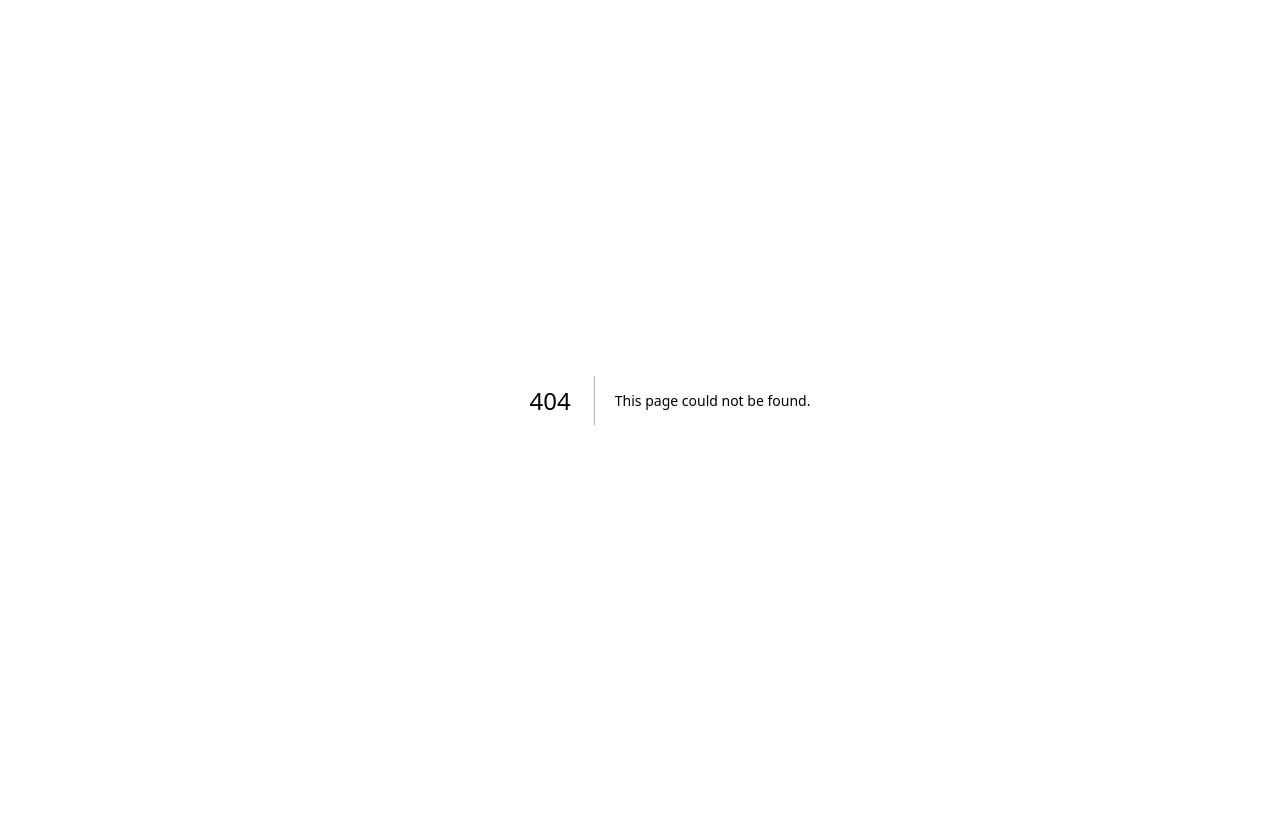
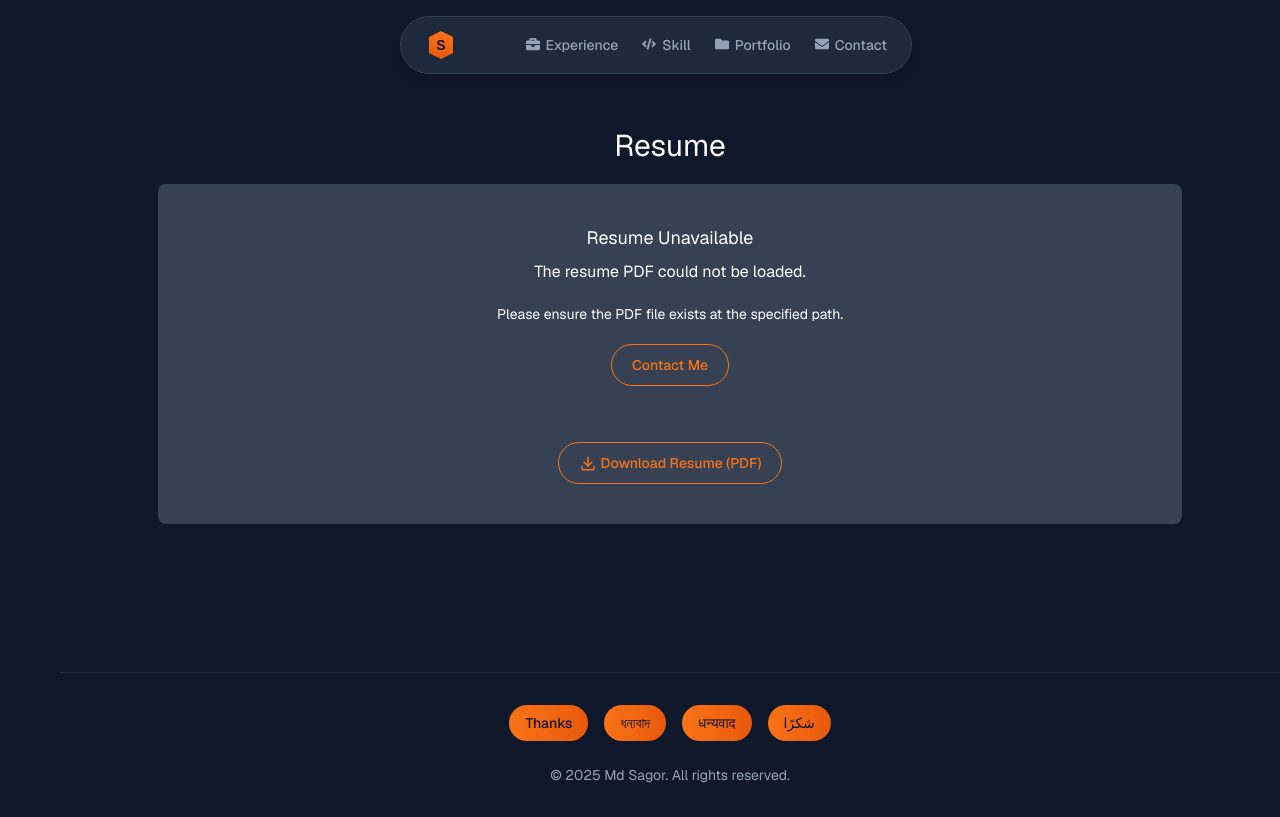
Before and after one commit to Sagor8204/My-Portfolio, a Next.js app: page /resume in a window 1280 px wide. Before the commit this address had no page. Built offline with nearby package versions, Linux system fonts and the light colour scheme.

Commit message:
change something overall project

```diff
--- a/src/app/components/Contact.js
+++ b/src/app/components/Contact.js
@@ -28,7 +28,7 @@ export default function Contact() {
 
   return (
     <section id="contact" className="py-20 px-4">
-      <div className="max-w-7xl mx-auto">
+      <div className="mx-auto">
         <motion.div
           className="text-center mb-16"
           initial={{ opacity: 0, y: 20 }}
@@ -98,7 +98,7 @@ export default function Contact() {
 
               <button
                 type="submit"
-                className="w-full py-3 bg-gradient-to-r from-[#f97316] to-[#ea580c] rounded-lg font-bold text-[#0f172a] hover:opacity-90 transition-opacity"
+                className="w-full py-3 bg-linear-to-r from-[#f97316] to-[#ea580c] rounded-lg font-bold text-[#0f172a] hover:opacity-90 transition-opacity"
               >
                 Message Me
               </button>
@@ -119,7 +119,7 @@ export default function Contact() {
               <div className="space-y-6">
                 <div>
                   <h4 className="text-[#f97316] font-medium mb-2">Email</h4>
-                  <p className="text-[#f8fafc]">gausalmunirtushar@example.com</p>
+                  <p className="text-[#f8fafc]">sagormiah8204@gmail.com</p>
                 </div>
 
                 <div>
--- a/src/app/components/Experience.js
+++ b/src/app/components/Experience.js
@@ -6,7 +6,7 @@ import { experience } from "../../../lib/data";
 export default function Experience() {
   return (
     <section id="experience" className="py-20 px-4">
-      <div className="max-w-7xl mx-auto">
+      <div className="mx-auto">
         <motion.div
           className="text-center mb-16"
           initial={{ opacity: 0, y: 20 }}
--- a/src/app/components/Footer.js
+++ b/src/app/components/Footer.js
@@ -13,14 +13,14 @@ export default function Footer() {
   const currentYear = new Date().getFullYear();
 
   return (
-    <footer className="bg-[#0f172a] py-12 px-4 border-t border-slate-800">
+    <footer className="bg-[#0f172a] py-8 px-4 border-t border-slate-800">
       <div className="max-w-7xl mx-auto">
         {/* Multilingual Thanks Buttons */}
-        <div className="flex flex-wrap justify-center gap-4 mb-8">
+        <div className="flex flex-wrap justify-center gap-4 mb-6">
           {thanksInLanguages.map((item, index) => (
             <motion.button
               key={index}
-              className="px-4 py-2 bg-gradient-to-r from-[#f97316] to-[#ea580c] rounded-full text-[#0f172a] font-medium hover:opacity-90 transition-opacity"
+              className="px-4 py-2 bg-linear-to-r from-[#f97316] to-[#ea580c] rounded-full text-[#0f172a] text-sm font-medium hover:opacity-90 transition-opacity"
               whileHover={{ scale: 1.05 }}
               whileTap={{ scale: 0.95 }}
             >
@@ -30,7 +30,7 @@ export default function Footer() {
         </div>
 
         {/* Copyright Notice */}
-        <div className="text-center text-[#94a3b8]">
+        <div className="text-center text-[#94a3b8] text-sm">
           <p>&copy; {currentYear} Md Sagor. All rights reserved.</p>
         </div>
       </div>
--- a/src/app/components/Hero.js
+++ b/src/app/components/Hero.js
@@ -4,6 +4,7 @@ import { motion } from "framer-motion";
 import { profile } from "../../../lib/data";
 import { FaReact, FaNodeJs, FaAws, FaDatabase, FaJava, FaFigma } from "react-icons/fa";
 import { SiTypescript, SiNextdotjs } from "react-icons/si";
+import Link from "next/link";
 
 const floatingIcons = [
   { icon: <FaReact size={30} className="text-[#f97316]" />, delay: 0 },
@@ -18,8 +19,8 @@ const floatingIcons = [
 
 export default function Hero() {
   return (
-    <section id="hero" className="py-20 px-4">
-      <div className="max-w-7xl mx-auto">
+    <section id="hero" className="py-20 mt-12 px-4">
+      <div className="mx-auto">
         <div className="grid grid-cols-1 lg:grid-cols-2 gap-16 items-center">
           {/* Left Column - Text Content */}
           <motion.div
@@ -70,12 +71,12 @@ export default function Hero() {
               animate={{ opacity: 1, y: 0 }}
               transition={{ duration: 0.5, delay: 0.6 }}
             >
-              <button className="px-8 py-3 bg-linear-to-r from-[#f97316] to-[#ea580c] rounded-full font-medium text-[#0f172a] hover:opacity-90 transition-opacity">
+              <Link href="/resume" className="px-8 py-3 bg-linear-to-r from-[#f97316] to-[#ea580c] rounded-full font-medium text-[#0f172a] hover:opacity-90 transition-opacity">
                 Resume / CV
-              </button>
-              <button className="px-8 py-3 border border-[#f97316] rounded-full font-medium text-[#f97316] hover:bg-[#f97316] hover:text-[#0f172a] transition-colors">
+              </Link>
+              <Link href="#contact" className="px-8 py-3 border border-[#f97316] rounded-full font-medium text-[#f97316] hover:bg-[#f97316] hover:text-[#0f172a] transition-colors">
                 Hire Me
-              </button>
+              </Link>
             </motion.div>
           </motion.div>
 
--- a/src/app/components/Logo.js
+++ b/src/app/components/Logo.js
@@ -2,12 +2,12 @@ import Image from "next/image";
 
 const Logo = () => {
   return (
-    <div className="w-10 h-10 flex items-center justify-center">
+    <div className="w-8 h-8 flex items-center justify-center">
       <Image
         src="/images/logo.svg"
         alt="Logo"
-        width={40}
-        height={40}
+        width={30}
+        height={30}
         className="w-10 h-10"
       />
     </div>
--- a/src/app/components/Navbar.js
+++ b/src/app/components/Navbar.js
@@ -2,23 +2,34 @@
 
 import Link from "next/link";
 import Logo from "./Logo";
+import { FaBriefcase, FaCode, FaFolder, FaEnvelope } from "react-icons/fa";
 
 export default function Navbar() {
+  const navItems = [
+    { name: 'Experience', icon: <FaBriefcase className="-mt-0.5" size={14} />, href: '#experience' },
+    { name: 'Skill', icon: <FaCode className="-mt-0.5" size={14} />, href: '#skill' },
+    { name: 'Portfolio', icon: <FaFolder className="-mt-0.5" size={14} />, href: '#portfolio' },
+    { name: 'Contact', icon: <FaEnvelope className="-mt-0.5" size={14} />, href: '#contact' },
+  ];
+
   return (
-    <nav className="fixed top-4 left-1/2 transform -translate-x-1/2 z-40 bg-[#1e293b] bg-opacity-50 backdrop-blur-lg rounded-full py-3 px-6 shadow-lg border border-slate-700 max-w-md w-full mx-4">
+    <nav className="fixed top-4 left-1/2 transform -translate-x-1/2 z-40 bg-[#1e293b] bg-opacity-50 backdrop-blur-lg rounded-full py-3 px-6 shadow-lg border border-slate-700 max-w-lg w-full mx-4">
       <div className="flex items-center justify-between">
         {/* Hexagon logo on the left */}
-        <Logo />
+        <Link href="/">
+          <Logo />
+        </Link>
 
         {/* Navigation links on the right */}
         <div className="flex space-x-6">
-          {['Experience', 'Skill', 'Portfolio', 'Contact'].map((item) => (
+          {navItems.map((item) => (
             <Link
-              key={item}
-              href={`#${item.toLowerCase()}`}
-              className="text-[#94a3b8] hover:text-[#f8fafc] transition-colors duration-300 text-sm font-medium"
+              key={item.name}
+              href={item.href}
+              className="flex items-center space-x-1.5 text-[#94a3b8] hover:text-[#f8fafc] transition-colors duration-300 text-sm font-medium"
             >
-              {item}
+              {item.icon}
+              <span>{item.name}</span>
             </Link>
           ))}
         </div>
--- a/src/app/components/Portfolio.js
+++ b/src/app/components/Portfolio.js
@@ -18,7 +18,7 @@ export default function Portfolio() {
 
   return (
     <section id="portfolio" className="py-20 px-4">
-      <div className="max-w-7xl mx-auto">
+      <div className="mx-auto">
         <motion.div
           className="text-center mb-16"
           initial={{ opacity: 0, y: 20 }}
@@ -39,7 +39,7 @@ export default function Portfolio() {
               key={category}
               className={`px-6 py-2 rounded-full transition-all duration-300 ${
                 activeFilter === category
-                  ? "bg-gradient-to-r from-[#f97316] to-[#ea580c] text-[#0f172a] font-medium"
+                  ? "bg-linear-to-r from-[#f97316] to-[#ea580c] text-[#0f172a] font-medium"
                   : "bg-[#1e293b] text-[#f8fafc] hover:bg-[#334155]"
               }`}
               onClick={() => setActiveFilter(category)}
@@ -103,7 +103,7 @@ export default function Portfolio() {
                       href={project.links.live}
                       target="_blank"
                       rel="noopener noreferrer"
-                      className="px-4 py-2 bg-gradient-to-r from-[#f97316] to-[#ea580c] rounded-full text-[#0f172a] text-sm font-medium hover:opacity-90 transition-opacity"
+                      className="px-4 py-2 bg-linear-to-r from-[#f97316] to-[#ea580c] rounded-full text-[#0f172a] text-sm font-medium hover:opacity-90 transition-opacity"
                     >
                       Live
                     </a>
--- a/src/app/components/Skills.js
+++ b/src/app/components/Skills.js
@@ -24,7 +24,7 @@ export default function Skills() {
 
   return (
     <section id="skill" className="py-20 px-4">
-      <div className="max-w-7xl mx-auto">
+      <div className="mx-auto">
         <motion.div
           className="text-center mb-16"
           initial={{ opacity: 0, y: 20 }}
@@ -45,7 +45,7 @@ export default function Skills() {
               key={tab.id}
               className={`px-6 py-3 rounded-full transition-all duration-300 ${
                 activeTab === tab.id
-                  ? "bg-gradient-to-r from-[#f97316] to-[#ea580c] text-[#0f172a] font-medium"
+                  ? "bg-linear-to-r from-[#f97316] to-[#ea580c] text-[#0f172a] font-medium"
                   : "bg-[#1e293b] text-[#f8fafc] hover:bg-[#334155]"
               }`}
               onClick={() => setActiveTab(tab.id)}
--- a/src/app/layout.js
+++ b/src/app/layout.js
@@ -1,6 +1,7 @@
 import { Geist, Geist_Mono } from "next/font/google";
 import "./globals.css";
-import Sidebar from "./components/Sidebar";
+import Navbar from "./components/Navbar";
+import Footer from "./components/Footer";
 
 const geistSans = Geist({
   variable: "--font-geist-sans",
@@ -28,7 +29,9 @@ export default function RootLayout({ children }) {
       >
         <div className="relative min-h-screen">
           <main className="md:ml-15">
+            <Navbar />
             {children}
+            <Footer />
           </main>
         </div>
       </body>
--- a/src/app/page.js
+++ b/src/app/page.js
@@ -1,17 +1,14 @@
-import Navbar from "./components/Navbar";
 import Hero from "./components/Hero";
 import Experience from "./components/Experience";
 import Skills from "./components/Skills";
 import Portfolio from "./components/Portfolio";
 import Contact from "./components/Contact";
-import Footer from "./components/Footer";
 
 export default function Home() {
   return (
     <>
-      <Navbar />
       <div className="min-h-screen bg-[#0f172a] font-sans">
-        <div className="max-w-275 mx-auto">
+        <div className="max-w-5xl mx-auto">
           <main>
             <Hero />
             <Experience />
@@ -20,7 +17,6 @@ export default function Home() {
             <Contact />
           </main>
         </div>
-        <Footer />
       </div>
     </>
   );
--- /dev/null
+++ b/src/app/resume/page.js
@@ -0,0 +1,25 @@
+import { TbDownload } from "react-icons/tb";
+
+export default function Resume() {
+  return (
+    <div className="min-h-[84vh] bg-[#0f172a] font-sans text-white flex flex-col items-center justify-start">
+      <div className="mt-32">
+        <h2 className="text-3xl text-center mb-5">Resume</h2>
+        <div className="bg-gray-700 w-5xl rounded-lg py-10 flex flex-col items-center gap-2">
+          <h3 className="text-lg">Resume Unavailable</h3>
+          <p className="text-base pb-3">The resume PDF could not be loaded.</p>
+          <p className="text-sm">
+            Please ensure the PDF file exists at the specified path.
+          </p>
+
+          <button className="px-5 py-2.5 mt-3 cursor-pointer text-sm border border-[#f97316] rounded-full font-medium text-[#f97316] hover:bg-[#f97316] hover:text-[#0f172a] transition-colors">
+            Contact Me
+          </button>
+          <button className="px-5 flex items-center gap-1 py-2.5 mt-12 cursor-pointer text-sm border border-[#f97316] rounded-full font-medium text-[#f97316] hover:bg-[#f97316] hover:text-[#0f172a] transition-colors">
+            <TbDownload className="text-lg" /> Download Resume (PDF)
+          </button>
+        </div>
+      </div>
+    </div>
+  );
+}
```
Also changed, not shown: 1 other file (tests, documents, lock files or other folders).
